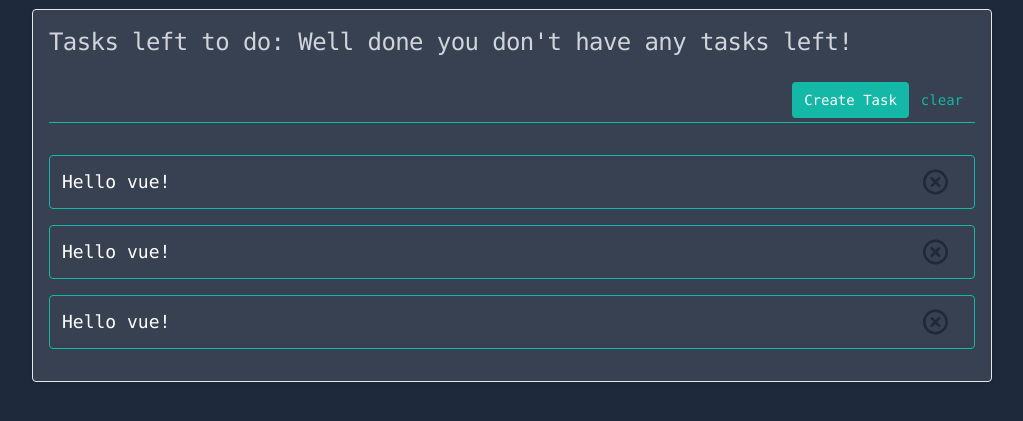
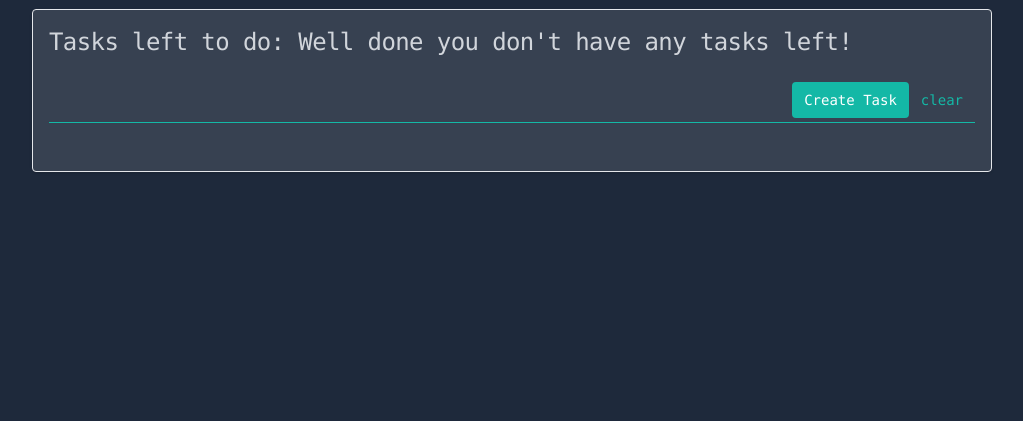
Before and after one commit to Szybki94/To-Do-Vue, a plain HTML site: page index.html in a window 1280 px wide. Shown: the part 83-504 px from the top of the page, without its empty margins (128-1151 px from the left). Drawn offline with nearby package versions, Linux system fonts and the light colour scheme.

Commit message:
tasks can be added and removed from list

```diff
--- a/index.html
+++ b/index.html
@@ -21,54 +21,28 @@
                 </div>
                 <!-- Task input field -->
                 <div class="flex w-full items-center border-b border-teal-500 mb-8 pt-2 pb-1 mx-auto">
-                    <input class="appearance-none bg-transparent border-none w-full text-gray-300 mr-3 py-1 px-2 leading-tight focus:outline-none" type="text">
-                    <button class="flex-shrink-0 h-full bg-teal-500 hover:bg-teal-700 border-teal-500 hover:border-teal-700 text-sm border-4 text-white py-1 px-2 rounded" type="button">
+                    <input @keyup.enter="createTask" v-model="taskBody" class="appearance-none bg-transparent border-none w-full text-gray-300 mr-3 py-1 px-2 leading-tight focus:outline-none" type="text">
+                    <button @click="createTask" class="flex-shrink-0 h-full bg-teal-500 hover:bg-teal-700 border-teal-500 hover:border-teal-700 text-sm border-4 text-white py-1 px-2 rounded" type="button">
                       Create Task
                     </button>
-                    <button class="flex-shrink-0 border-transparent border-4 text-teal-500 hover:text-teal-800 text-sm py-1 px-2 rounded" type="button">
+                    <button @click="clearTaskBody" class="flex-shrink-0 border-transparent border-4 text-teal-500 hover:text-teal-800 text-sm py-1 px-2 rounded" type="button">
                       clear
                     </button>
                 </div>
                 <!-- Tasks Area -->
+                <div v-for="(task, idx) in tasks" key="idx">
                     <div class="flex w-full items-stretch border border-teal-500 rounded mb-4 mx-auto">
                         <div class="flex w-full">
                             <div class="flex-grow pl-3 py-3 text-lg">
-                            {{ message }}
+                                {{ task }}
                             </div>
                             <div class="w-1/12 flex items-center justify-center">
-                            <button class="flex items-center justify-center w-full h-full">
+                                <button @click="finishTask(idx)"class="flex items-center justify-center w-full h-full">
                                     <svg class="w-full h-gull text-gray-800 dark:text-white" aria-hidden="true" xmlns="http://www.w3.org/2000/svg" width="30" height="30" fill="none" viewBox="0 0 24 24">
                                         <path stroke="currentColor" stroke-linecap="round" stroke-linejoin="round" stroke-width="2" d="m15 9-6 6m0-6 6 6m6-3a9 9 0 1 1-18 0 9 9 0 0 1 18 0Z"/>
                                     </svg>
                                 </button>
                             </div>
-                    </div>
-                </div>
-                <div class="flex w-full items-stretch border border-teal-500 rounded mb-4 mx-auto">
-                    <div class="flex w-full">
-                        <div class="flex-grow pl-3 py-3 text-lg">
-                            {{ message }}
-                        </div>
-                        <div class="w-1/12 flex items-center justify-center">
-                            <button class="flex items-center justify-center w-full h-full">
-                                <svg class="w-full h-gull text-gray-800 dark:text-white" aria-hidden="true" xmlns="http://www.w3.org/2000/svg" width="30" height="30" fill="none" viewBox="0 0 24 24">
-                                    <path stroke="currentColor" stroke-linecap="round" stroke-linejoin="round" stroke-width="2" d="m15 9-6 6m0-6 6 6m6-3a9 9 0 1 1-18 0 9 9 0 0 1 18 0Z"/>
-                                </svg>
-                            </button>
-                        </div>
-                    </div>
-                </div>
-                <div class="flex w-full items-stretch border border-teal-500 rounded mb-4 mx-auto">
-                    <div class="flex w-full">
-                        <div class="flex-grow pl-3 py-3 text-lg">
-                            {{ message }}
-                        </div>
-                        <div class="w-1/12 flex items-center justify-center">
-                            <button class="flex items-center justify-center w-full h-full">
-                                <svg class="w-full h-gull text-gray-800 dark:text-white" aria-hidden="true" xmlns="http://www.w3.org/2000/svg" width="30" height="30" fill="none" viewBox="0 0 24 24">
-                                    <path stroke="currentColor" stroke-linecap="round" stroke-linejoin="round" stroke-width="2" d="m15 9-6 6m0-6 6 6m6-3a9 9 0 1 1-18 0 9 9 0 0 1 18 0Z"/>
-                                </svg>
-                            </button>
                         </div>
                     </div>
                 </div>
@@ -81,12 +55,29 @@
 
     createApp({
       setup() {
-        const message = ref('Hello vue!');
+        const taskBody = ref(null)
+        const tasks = ref([])
         const tasksCounter = ref(null)
 
+
+        const clearTaskBody = () => {
+            taskBody.value = null;
+        }
+        const createTask = () => {
+            tasks.value.push(taskBody.value);
+            clearTaskBody();
+        }
+        const finishTask = (idx) => {
+            tasks.value.splice(idx,1)
+        }
+
         return {
-          message,
+            taskBody,
+            tasks,
             tasksCounter,
+            clearTaskBody,
+            createTask,
+            finishTask,
         }
       }
     }).mount('#app');
```
Lines whose indentation alone changed are shown as unchanged.
